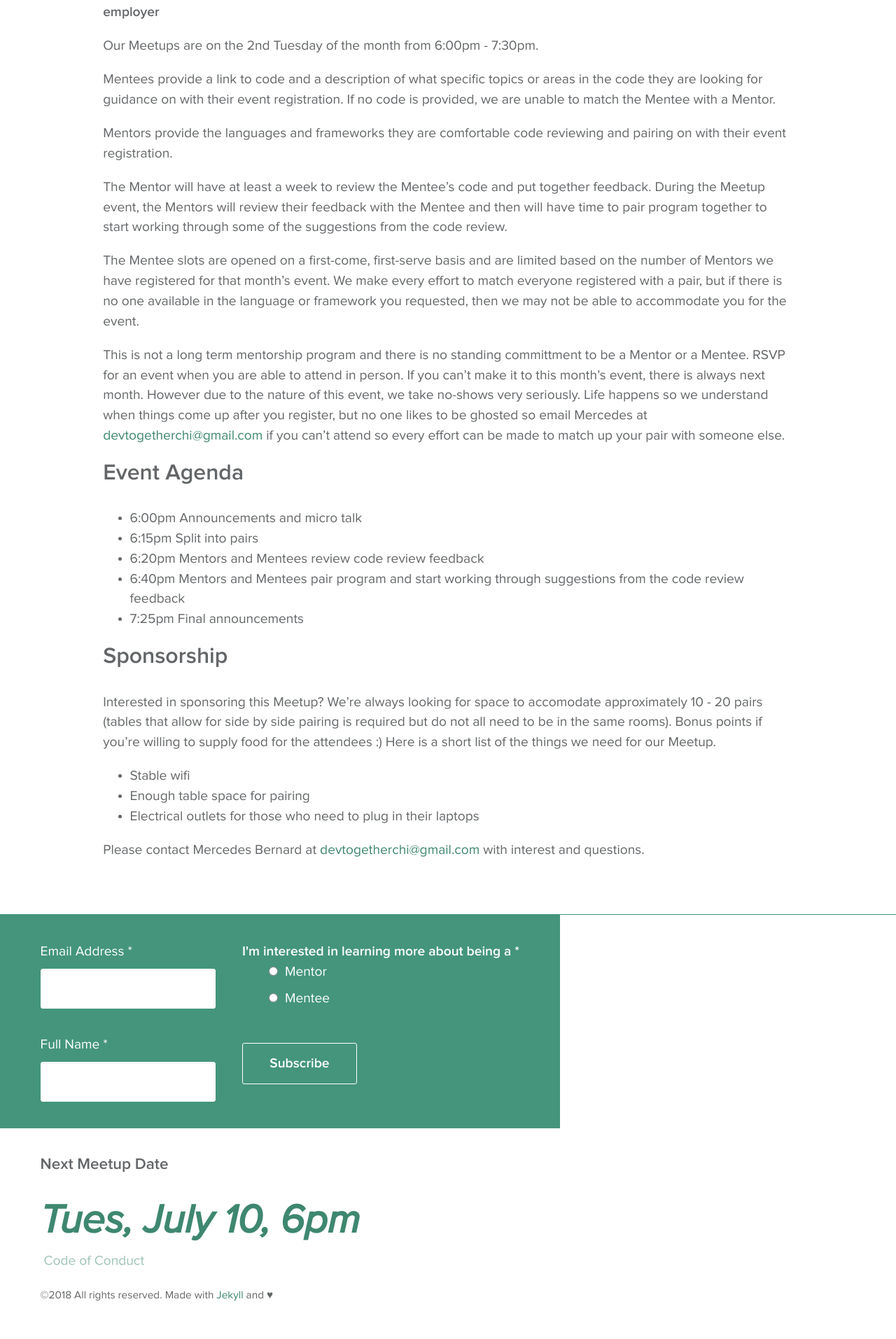
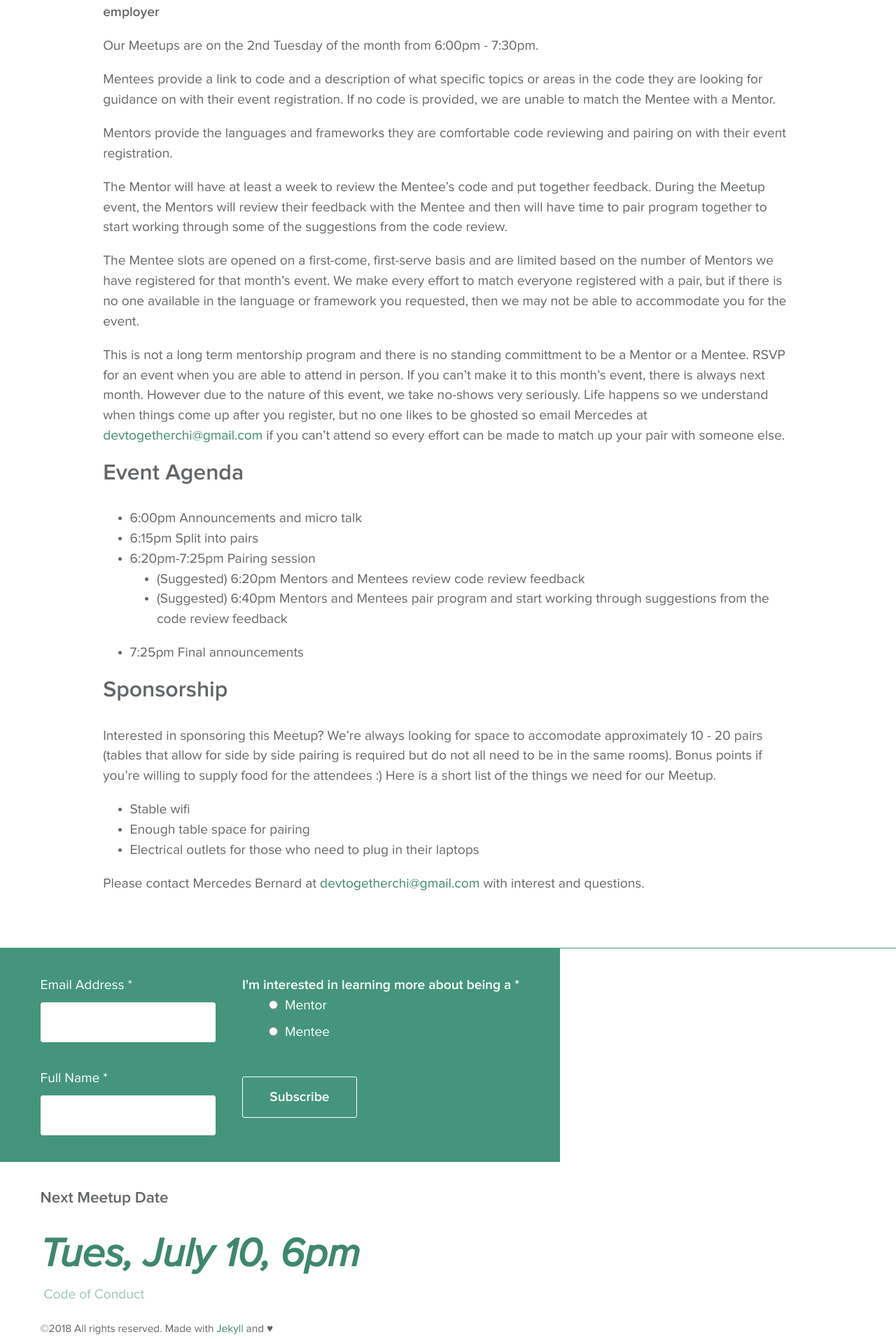
Before and after one commit to mercedesb/dev-together, a Jekyll site: the page built from docs/about.md, in a window 1280 px wide. Shown: the part 847-2760 px from the top of the page at 70% size. Built offline with Jekyll 4.4.1, drawn with Linux system fonts in a browser that asks for light colours.

Commit message:
updated agenda

```diff
--- a/docs/about.md
+++ b/docs/about.md
@@ -33,8 +33,9 @@ This is not a long term mentorship program and there is no standing committment
 ## Event Agenda
 - 6:00pm Announcements and micro talk
 - 6:15pm Split into pairs
-- 6:20pm Mentors and Mentees review code review feedback
-- 6:40pm Mentors and Mentees pair program and start working through suggestions from the code review feedback
+- 6:20pm-7:25pm Pairing session
+  - (Suggested) 6:20pm Mentors and Mentees review code review feedback
+  - (Suggested) 6:40pm Mentors and Mentees pair program and start working through suggestions from the code review feedback
 - 7:25pm Final announcements
 
 ## Sponsorship
```
